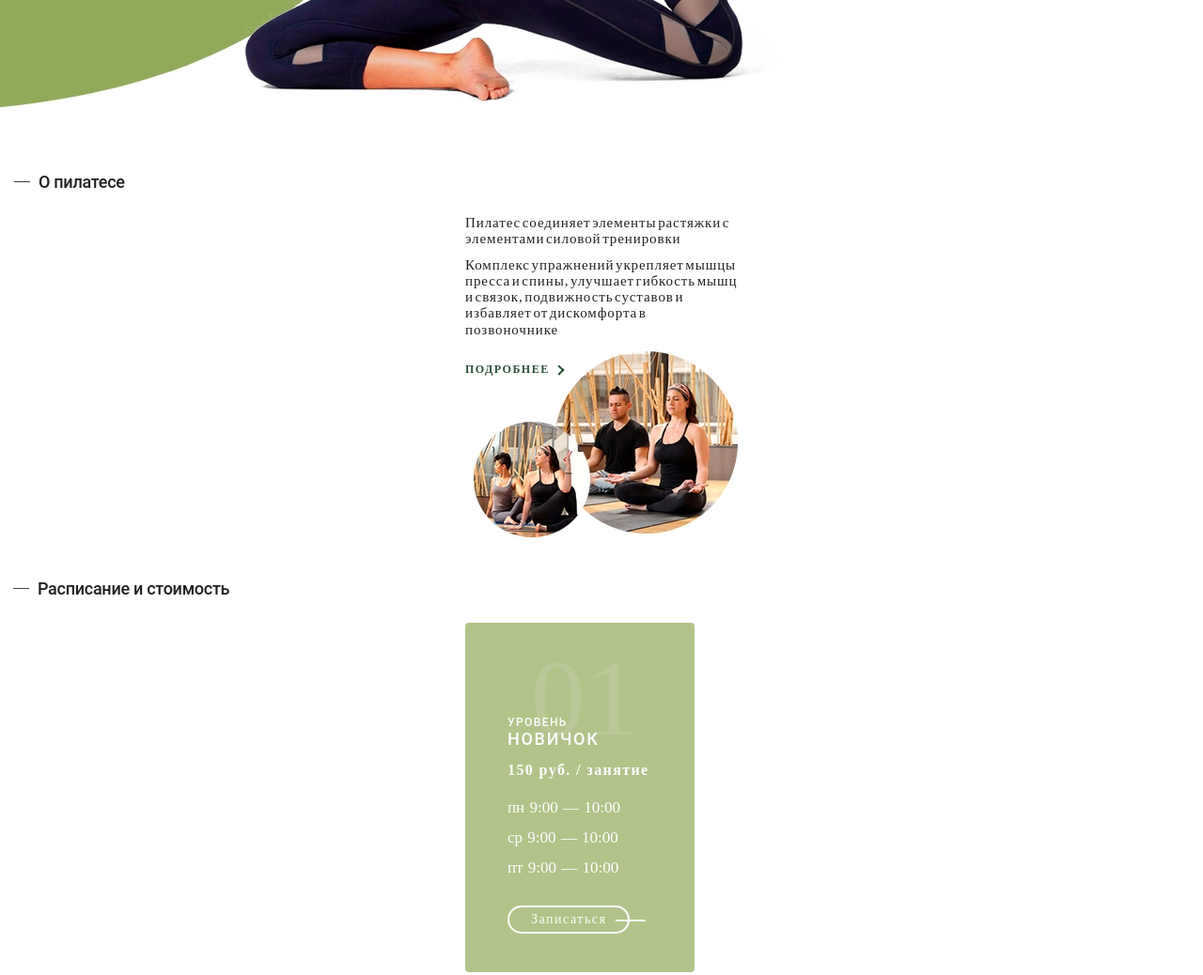
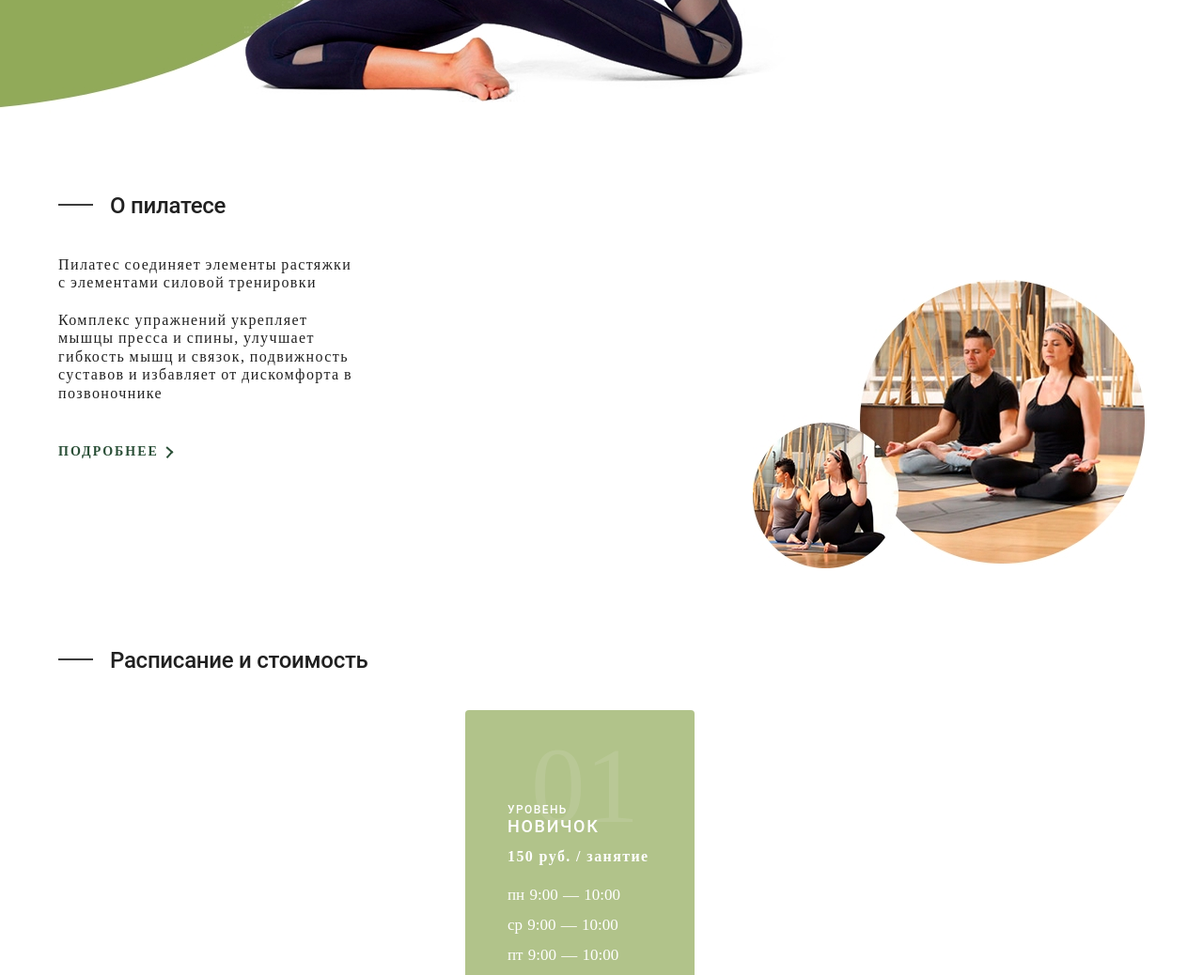
Before and after one commit to bunkerWHz/Pilates, a website: page src/index.html in a window 1280 px wide. Shown: the part 540-1578 px from the top of the page at 94% size. Drawn offline with Linux system fonts and the light colour scheme.

Commit message:
add 764px about section styles

```diff
--- a/src/styles/about.scss
+++ b/src/styles/about.scss
@@ -30,7 +30,6 @@
     .container {
         margin: 0 auto;
         width: 290px;
-
     }
     &__content {
         background-image: url(/img/320_about_bg.jpg);
@@ -79,3 +78,51 @@ position: relative;
         display: none;
     }
 }
+
+@media screen and (min-width: 764px) {
+    .about {
+        padding: 0 62px;
+        padding-top: 65px;
+        padding-bottom: 83px;
+        &__title {
+            margin-left: 55px;
+            font-size: 24px;
+            line-height: 30.52px;
+            margin-bottom: 37px;
+            &:before {
+                width: 37px;
+                left: -55px;
+                top: 13px;
+                height: 2px;
+            }
+        }
+        &__content {
+            background-image: url(/img/764_about_bg.jpg);
+            padding-bottom: 116px;
+            .content__desc {
+                width: 315px;
+                font-size: 16px;
+                margin-bottom: 20px;
+                line-height: 19.5px;
+                letter-spacing: 1.4px;
+                word-spacing: -1px;
+            }
+            .content__link {
+                font-size: 14px;
+                margin-top: 25px;
+                letter-spacing: 2px;
+                &:before {
+                    top: 5px;
+                    width: 9px;
+                }
+                &:after {
+                    top: 10px;
+                    width: 9px;
+                }
+            }
+        }
+        .container {
+            width: unset;
+        }
+    }
+}
--- a/src/styles/schedule.scss
+++ b/src/styles/schedule.scss
@@ -112,3 +112,21 @@
         display: none;
     }
 }
+
+@media screen and (min-width: 764px) {
+    .schedule {
+        padding: 0 62px;
+        &__title {
+            margin-left: 55px;
+            font-size: 24px;
+            line-height: 30.52px;
+            margin-bottom: 37px;
+            &:before {
+                width: 37px;
+                left: -55px;
+                top: 13px;
+                height: 2px;
+            }
+        }
+    }
+}
```
Also changed, not shown: src/styles/about.css, src/styles/about.min.css, src/styles/main.css, src/styles/main.min.css, src/styles/schedule.css, src/styles/schedule.min.css.
